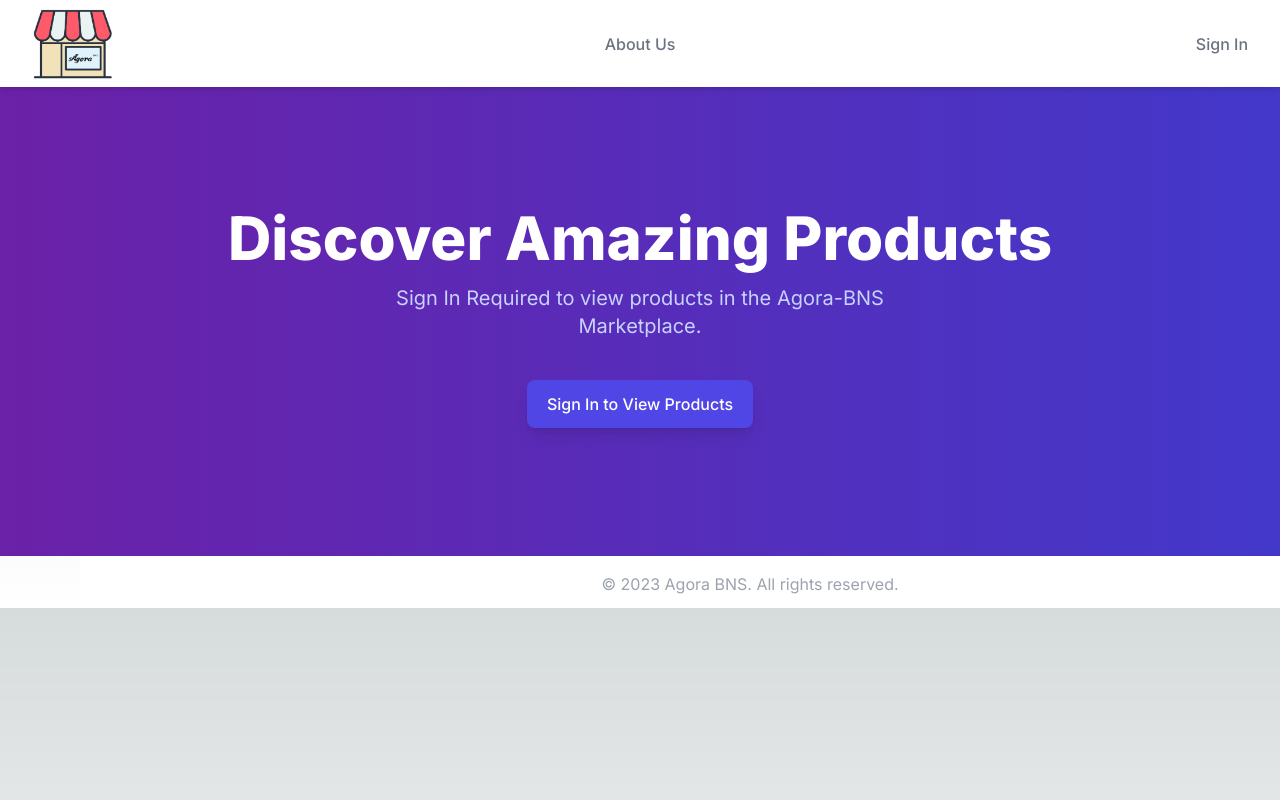
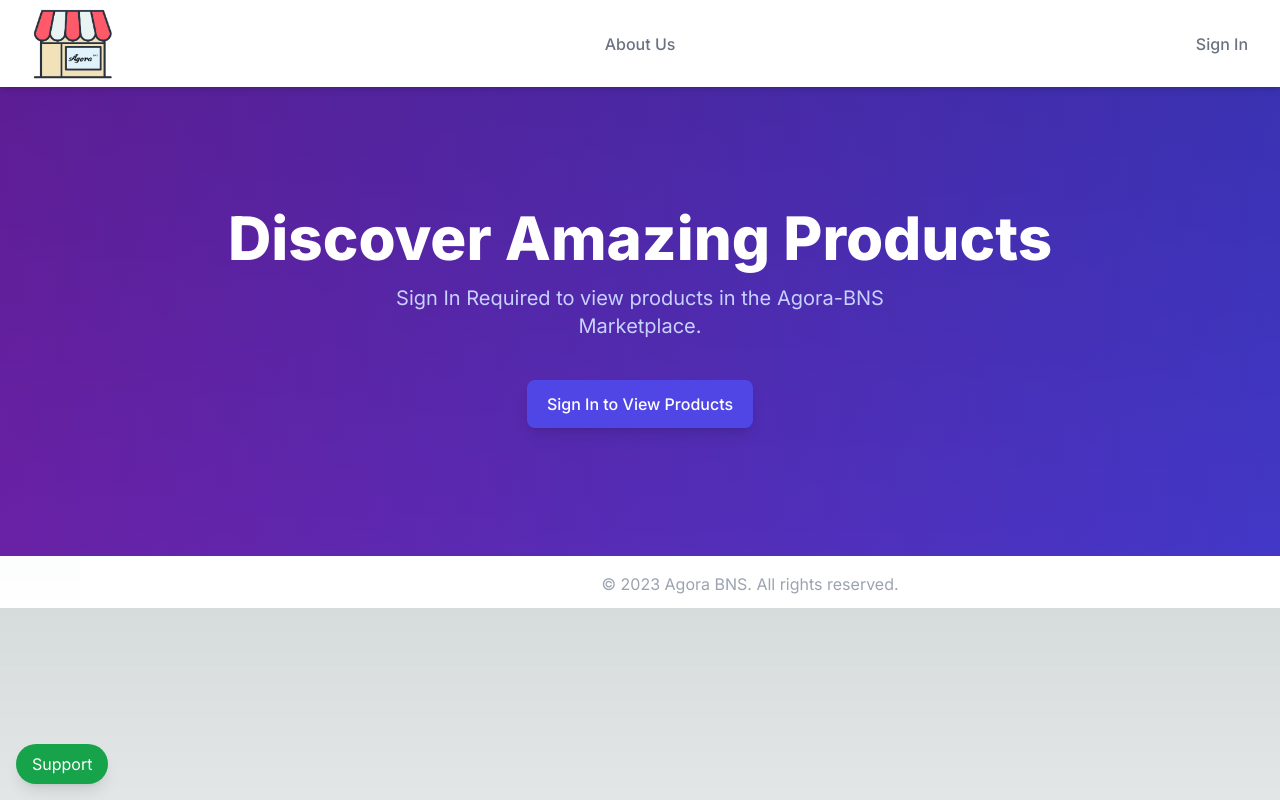
Before and after one commit to cuihonglei/agora-bns, a Next.js app: page / in a window 1280 px wide. Built offline with nearby package versions, Linux system fonts and the light colour scheme; no server answers.

Commit message:
made the chatbot

```diff
--- /dev/null
+++ b/app/FloatingChatWidget.js
@@ -0,0 +1,60 @@
+// FloatingChatWidget.js
+
+import React, { useState } from 'react';
+
+const FloatingChatWidget = () => {
+  const [clickCount, setClickCount] = useState(0);
+  const [isVisible, setIsVisible] = useState(false);
+
+  const toggleVisibility = () => {
+    setClickCount(clickCount + 1);
+
+    if (clickCount === 0) {
+      setIsVisible(true);
+    } else if (clickCount === 1) {
+      setIsVisible(false);
+    }
+  };
+
+  const getButtonText = () => {
+    switch (clickCount) {
+      case 0:
+        return 'Support';
+      case 1:
+        return 'Close Support';
+      default:
+        setIsVisible(true); // Show the button again
+        setClickCount(0); // Reset click count
+        return 'Support'; // Return default button text
+    }
+  };
+
+
+  const loadBotpressWebchat = () => {
+    // Load Botpress webchat scripts
+    const injectScript = document.createElement('script');
+    injectScript.src = 'https://cdn.botpress.cloud/webchat/v1/inject.js';
+    injectScript.async = true;
+    document.head.appendChild(injectScript);
+
+    const configScript = document.createElement('script');
+    configScript.src = 'https://mediafiles.botpress.cloud/eacbf454-69c0-4f33-8a92-f53059a128af/webchat/config.js';
+    configScript.defer = true;
+    document.head.appendChild(configScript);
+  };
+
+  return (
+    <div className="fixed bottom-4 left-4">
+      {isVisible && (
+        <div className="chat-widget">
+          {loadBotpressWebchat()}
+        </div>
+      )}
+      <button className="bg-green-600 text-white px-4 py-2 rounded-full shadow-lg" onClick={toggleVisibility}>
+        {getButtonText()}
+      </button>
+    </div>
+  );
+};
+
+export default FloatingChatWidget;
--- a/app/_utils/firebase.js
+++ b/app/_utils/firebase.js
@@ -9,12 +9,13 @@
 
 // Your web app's Firebase configuration
 const firebaseConfig = {
-  apiKey: process.env.NEXT_PUBLIC_FIREBASE_API_KEY,
-  authDomain: process.env.NEXT_PUBLIC_FIREBASE_AUTH_DOMAIN,
-  projectId: process.env.NEXT_PUBLIC_FIREBASE_PROJECT_ID,
-  storageBucket: process.env.NEXT_PUBLIC_FIREBASE_STORAGE_BUCKET,
-  messagingSenderId: process.env.NEXT_PUBLIC_FIREBASE_MESSAGING_SENDER_ID,
-  appId: process.env.NEXT_PUBLIC_FIREBASE_APP_ID,
+  apiKey: "AIzaSyAq5hGDDnBtY1r0Uu3AkJsB00dVUYFnJXM",
+  authDomain: "agora-bns-4fd29.firebaseapp.com",
+  projectId: "agora-bns-4fd29",
+  storageBucket: "agora-bns-4fd29.appspot.com",
+  messagingSenderId: "641416887451",
+  appId: "1:641416887451:web:cf83e2714efea0229f1a3e",
+  measurementId: "G-LTPHKTEPYM"
 };
 
 // Initialize Firebase
--- a/app/account/page.js
+++ b/app/account/page.js
@@ -7,6 +7,7 @@
 import Header from '../components/header';
 import Footer from '../components/footer';
 import FeaturedCategories from '../components/featured';
+import FloatingChatWidget from 'app/FloatingChatWidget';
 
 function AccountPage() {
 
@@ -39,9 +40,8 @@
             </div>
           </div>
         </div>
-
-
         <FeaturedCategories />
+        <FloatingChatWidget />
 
       </main>
 
--- /dev/null
+++ b/app/chatbot/chatbot.js
@@ -0,0 +1,10 @@
+import React from "react"
+
+function Chatbot(){
+    return(
+        <div>
+            <script src="https://cdn.botpress.cloud/webchat/v1/inject.js"></script>
+            <script src="https://mediafiles.botpress.cloud/eacbf454-69c0-4f33-8a92-f53059a128af/webchat/config.js" defer></script>
+        </div>
+    )
+}
--- a/app/page.js
+++ b/app/page.js
@@ -3,11 +3,11 @@
 import Head from 'next/head';
 import Header from './components/header';
 import Footer from './components/footer';
+import { useUserAuth } from './_utils/auth-context';
+import FloatingChatWidget from './FloatingChatWidget';
 
-import { useUserAuth } from './_utils/auth-context';
 
-export default function Home() {
-
+const Home = () => {
   // Use the useUserAuth hook to get the user object and the logout function
   const { firebaseSignIn } = useUserAuth();
 
@@ -18,20 +18,17 @@
     // Redirect to the account page.
     window.location.href = '/account';
   };
-
   return (
     <>
       <Head>
         <title>Agora BNS - Buy and Sell Marketplace</title>
         <link rel="icon" href="/favicon.ico" />
       </Head>
-
       <Header />
-
       <main className="mt-20"> {/* Adjust margin top to accommodate fixed header */}
         {/* Hero section */}
         <div className="relative overflow-hidden">
-          <div className="absolute inset-0 z-0">
+          <div className="inset-0 z-0">
             <div className="absolute inset-0 bg-gradient-to-r from-purple-800 to-indigo-700 mix-blend-multiply"></div>
           </div>
           <div className="relative z-10 text-center py-16 lg:py-32">
@@ -52,8 +49,10 @@
           </div>
         </div>
       </main>
-
       <Footer />
+      <FloatingChatWidget />
     </>
   );
 }
+
+export default Home;
--- a/app/shopproducts/page.js
+++ b/app/shopproducts/page.js
@@ -6,6 +6,7 @@
 
 import Header from '../components/header';
 import Footer from '../components/footer';
+import FloatingChatWidget from '../FloatingChatWidget';
 
 import { db } from '../_utils/firebase';
 import { collection, getDocs } from 'firebase/firestore';
@@ -37,7 +38,6 @@
       </Head>
 
       <Header />
-
       <main className="bg-white pt-24 pb-12 flex-grow ">
         <div className="container mx-auto px-4 sm:px-6 lg:px-8">
           <h1 className="text-3xl font-bold text-center mb-6 text-black pt-20">Available Products</h1>
@@ -57,6 +57,7 @@
               </div>
             ))}
           </div>
+
           <div className="text-center mt-8">
             <Link href="/account" className="text-blue-600 hover:text-blue-800 font-semibold">
               ← Back to Home
@@ -64,8 +65,8 @@
           </div>
         </div>
       </main>
-
       <Footer />
+      <FloatingChatWidget />
     </>
   );
 }
--- a/app/sports/page.js
+++ b/app/sports/page.js
@@ -7,8 +7,10 @@
 
 import Header from '../components/header';
 import Footer from '../components/footer';
+import
 
 import { db } from '../_utils/firebase';
+
 import { collection, query, where, getDocs } from 'firebase/firestore';
 
 function ShowProducts() {
--- a/package.json
+++ b/package.json
@@ -10,7 +10,7 @@
   },
   "dependencies": {
     "encoding": "^0.1.13",
-    "firebase": "^10.11.0",
+    "firebase": "^10.12.1",
     "next": "14.1.3",
     "react": "^18",
     "react-dom": "^18"
```
Also changed, not shown: 2 other files (tests, documents, lock files or other folders).
